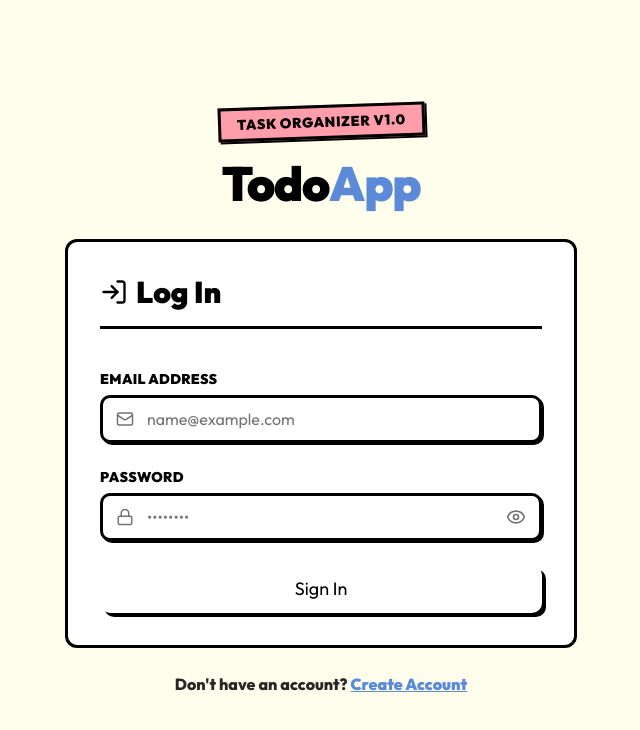
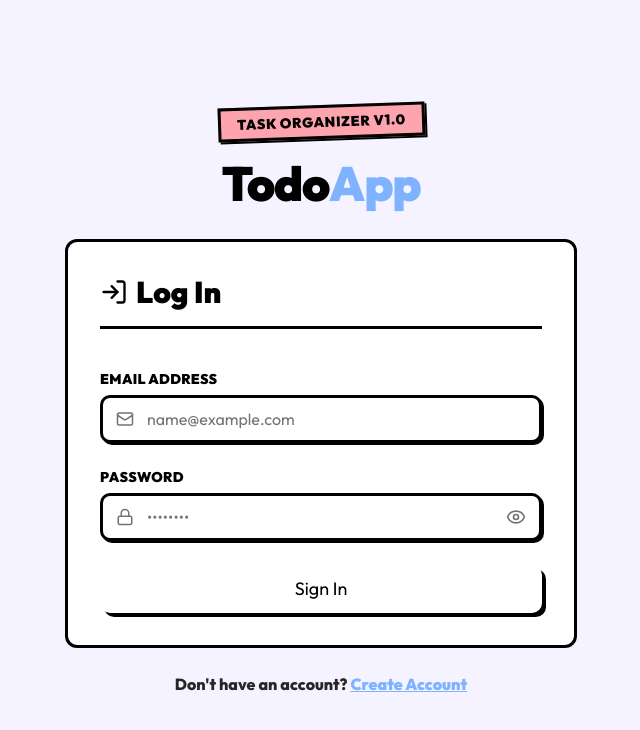
Before and after one commit to semmidev/restful-template, a React (Vite) app in the folder frontend/: page /login in a window 1280 px wide. Shown: the top 730 px of the page, without its empty margins (319-959 px from the left). Built offline with nearby package versions, Linux system fonts and the light colour scheme.

Commit message:
fix frontend

```diff
--- a/frontend/src/components/ErrorBoundary.tsx
+++ b/frontend/src/components/ErrorBoundary.tsx
@@ -62,7 +62,7 @@ export default class ErrorBoundary extends Component<Props, State> {
                 <div className="flex flex-col sm:flex-row gap-4 pt-2">
                   <Button
                     onClick={this.handleReload}
-                    className="btn-brutal bg-brutal-yellow w-full h-12 text-md justify-center font-black"
+                    className="btn-brutal bg-brutal-violet w-full h-12 text-md justify-center font-black"
                   >
                     Reload Page
                   </Button>
--- a/frontend/src/components/LoadingPage.tsx
+++ b/frontend/src/components/LoadingPage.tsx
@@ -5,8 +5,8 @@ export default function LoadingPage() {
     <div className="min-h-screen bg-brutal-bg flex flex-col justify-center items-center p-4">
       <div className="card-brutal bg-white p-8 max-w-sm w-full text-center flex flex-col items-center gap-6">
         {/* Soft Brutalist Loading Animation: A bouncing bold square */}
-        <div className="w-16 h-16 bg-brutal-yellow border-4 border-black shadow-[4px_4px_0px_#000] animate-bounce duration-1000 rotate-12 flex items-center justify-center font-black text-2xl select-none">
-          ST
+        <div className="w-16 h-16 bg-brutal-violet border-4 border-black shadow-[4px_4px_0px_#000] animate-bounce duration-1000 rotate-12 flex items-center justify-center font-black text-2xl select-none">
+          TA
         </div>
         <div className="space-y-2">
           <h2 className="text-2xl font-black uppercase tracking-tight text-black">
--- a/frontend/src/features/todos/pages/Todos.tsx
+++ b/frontend/src/features/todos/pages/Todos.tsx
@@ -203,7 +203,7 @@ export default function Todos() {
       {/* Navigation Header */}
       <header className="max-w-6xl mx-auto mb-8 card-brutal bg-white flex flex-col sm:flex-row justify-between items-center gap-4 py-4 px-6">
         <div className="flex items-center gap-3">
-          <span className="bg-brutal-yellow border-2 border-black p-2 rounded shadow-brutal-sm font-black rotate-[-3deg]">
+          <span className="bg-brutal-violet border-2 border-black p-2 rounded shadow-brutal-sm font-black rotate-[-3deg]">
             TA
           </span>
           <h1 className="text-3xl font-black tracking-tight">
@@ -213,7 +213,7 @@ export default function Todos() {
         <div className="flex items-center gap-4">
           <Button
             onClick={() => setIsCreateOpen(true)}
-            className="btn-brutal bg-brutal-yellow text-sm font-black flex items-center gap-2"
+            className="btn-brutal bg-brutal-violet text-sm font-black flex items-center gap-2"
           >
             <Plus size={18} /> New Task
           </Button>
@@ -288,7 +288,7 @@ export default function Todos() {
                   value={tab.value}
                   className={`px-4 py-2 border-3 border-black font-extrabold rounded-lg shadow-brutal-sm hover:translate-x-[-1px] hover:translate-y-[-1px] hover:shadow-brutal transition-all ${
                     status === tab.value
-                      ? 'bg-brutal-yellow text-black data-active:bg-brutal-yellow data-active:text-black'
+                      ? 'bg-brutal-violet text-black data-active:bg-brutal-violet data-active:text-black'
                       : 'bg-white text-black data-active:bg-white data-active:text-black'
                   }`}
                 >
@@ -340,10 +340,10 @@ export default function Todos() {
                     <Badge
                       className={`badge-brutal text-xs uppercase py-1 px-2.5 h-auto ${
                         todo.status === 'done'
-                          ? 'bg-brutal-green text-white'
+                          ? 'bg-brutal-green text-black'
                           : todo.status === 'in_progress'
-                          ? 'bg-brutal-blue text-white'
-                          : 'bg-brutal-yellow text-black'
+                          ? 'bg-brutal-blue text-black'
+                          : 'bg-brutal-violet text-black'
                       }`}
                     >
                       {todo.status === 'in_progress' ? 'in progress' : todo.status}
@@ -542,7 +542,7 @@ export default function Todos() {
               >
                 Cancel
               </Button>
-              <Button type="submit" className="btn-brutal bg-brutal-yellow h-auto">
+              <Button type="submit" className="btn-brutal bg-brutal-violet h-auto">
                 Create Task
               </Button>
             </div>
@@ -657,7 +657,7 @@ export default function Todos() {
               >
                 Cancel
               </Button>
-              <Button type="submit" className="btn-brutal bg-brutal-yellow h-auto">
+              <Button type="submit" className="btn-brutal bg-brutal-violet h-auto">
                 Save Changes
               </Button>
             </div>
--- a/frontend/src/index.css
+++ b/frontend/src/index.css
@@ -43,7 +43,7 @@
 
 @layer components {
   .btn-brutal {
-    @apply border-3 border-black bg-brutal-yellow text-black font-extrabold px-5 py-2.5 rounded-lg
+    @apply border-3 border-black bg-brutal-violet text-black font-extrabold px-5 py-2.5 rounded-lg
            shadow-brutal hover:translate-x-[-2px] hover:translate-y-[-2px] hover:shadow-brutal-hover
            active:translate-x-[0px] active:translate-y-[0px] active:shadow-brutal
            transition-all duration-100 ease-in-out cursor-pointer select-none inline-flex items-center justify-center gap-2;
@@ -58,7 +58,7 @@
   }
 
   .btn-brutal-success {
-    @apply btn-brutal bg-brutal-green text-white;
+    @apply btn-brutal bg-brutal-green text-black;
   }
 
   .card-brutal {
@@ -76,7 +76,7 @@
 }
 
 body {
-  background-color: #FFFDEB;
+  background-color: #F5F3FF;
   color: #000;
   font-family: 'Outfit', 'Inter', system-ui, sans-serif;
 }
--- a/frontend/tailwind.config.js
+++ b/frontend/tailwind.config.js
@@ -51,12 +51,13 @@ export default {
           foreground: "hsl(var(--card-foreground))",
         },
         brutal: {
-          bg: '#FFFDEB',      // soft brutalist yellow background
+          bg: '#F5F3FF',      // soft violet/lavender background
+          violet: '#a388ee',  // premium neobrutal violet
           yellow: '#FFDE4D',  // high contrast brutalist yellow
-          blue: '#5B8AD9',    // neo-brutal blue
-          green: '#4E9F3D',   // neo-brutal green
-          pink: '#FF9EAA',    // neo-brutal pink
-          orange: '#FF8E3C',  // neo-brutal orange
+          blue: '#80B3FF',    // neo-brutal blue
+          green: '#34D399',   // neo-brutal mint green
+          pink: '#FDA4AF',    // neo-brutal pink
+          orange: '#FB923C',  // neo-brutal orange
           border: '#000000',
         }
       },
```
Also changed, not shown: 1 other file (tests, documents, lock files or other folders).
